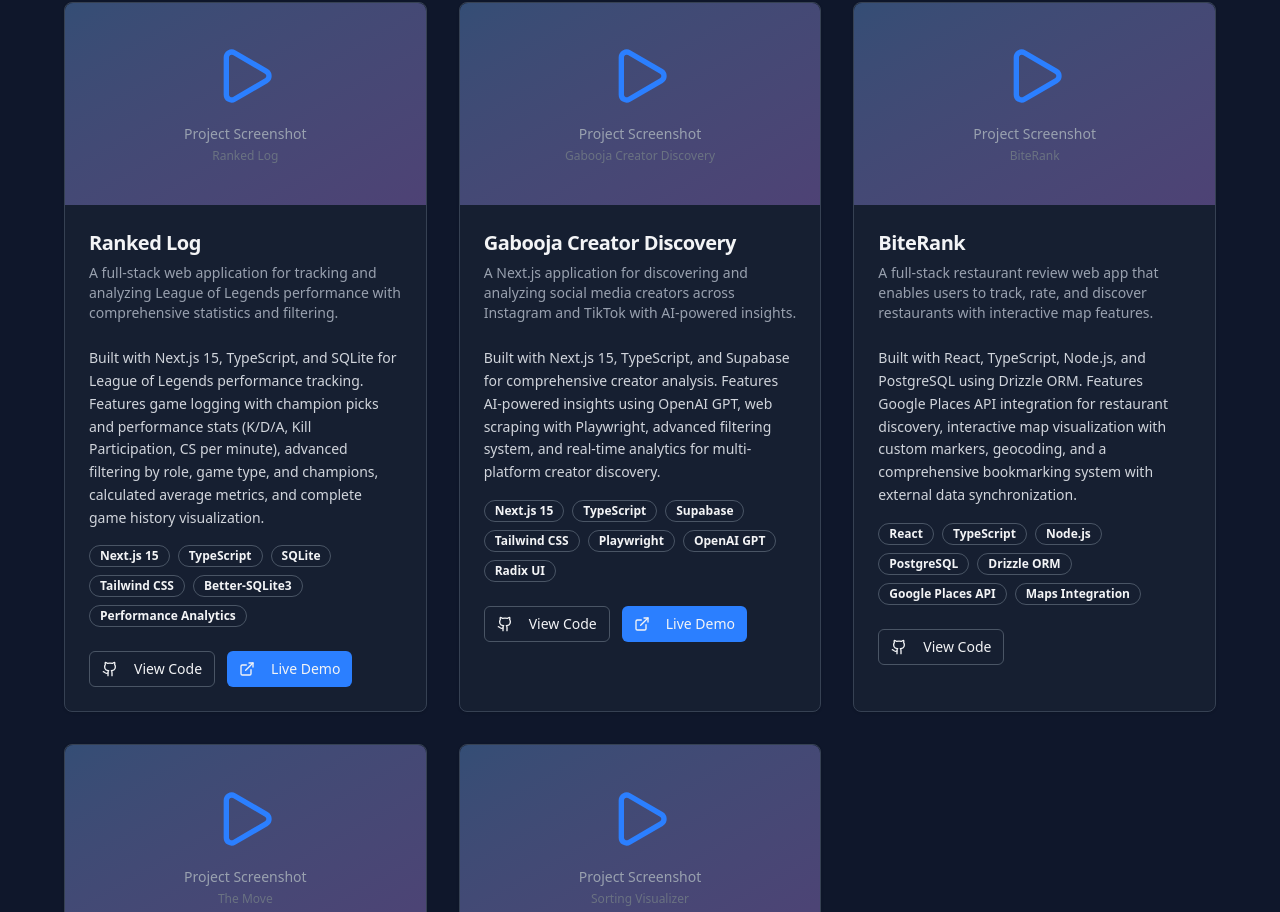
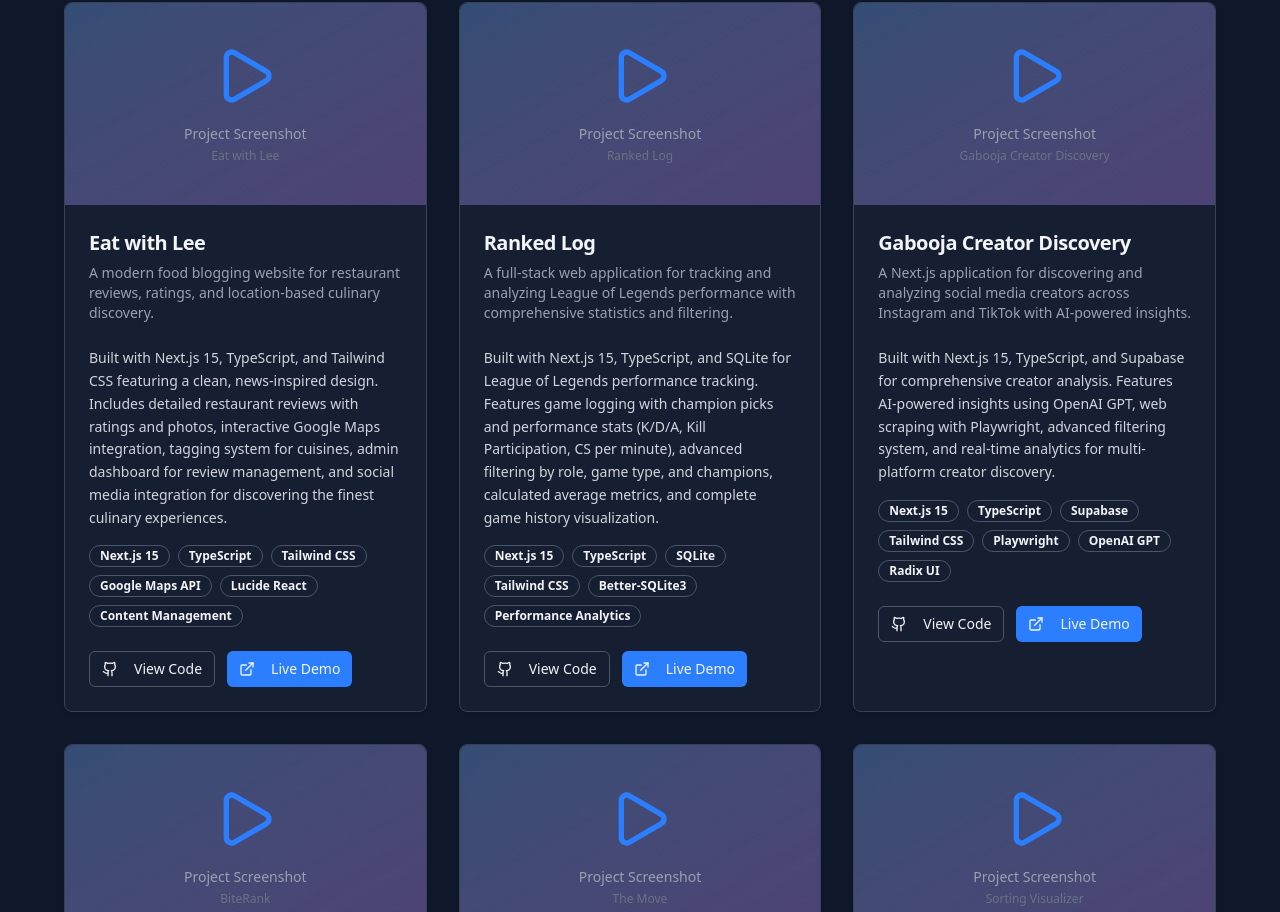
Before and after one commit to tannerlee119/Tanner-Lee-Personal-Portfolio, a Next.js app: page / in a window 1280 px wide. Shown: the part 5124-6036 px from the top of the page. Built offline with nearby package versions, Linux system fonts and the light colour scheme.

Commit message:
Add 'Eat with Lee' project to Projects component with detailed descriptions, technologies, and links for enhanced project showcase.

```diff
--- a/src/components/projects.tsx
+++ b/src/components/projects.tsx
@@ -4,6 +4,16 @@
 import { Github, ExternalLink, Play } from 'lucide-react'
 
 const projects = [
+  {
+    title: 'Eat with Lee',
+    description: 'A modern food blogging website for restaurant reviews, ratings, and location-based culinary discovery.',
+    longDescription: 'Built with Next.js 15, TypeScript, and Tailwind CSS featuring a clean, news-inspired design. Includes detailed restaurant reviews with ratings and photos, interactive Google Maps integration, tagging system for cuisines, admin dashboard for review management, and social media integration for discovering the finest culinary experiences.',
+    image: '/projects/eatwithlee.png',
+    technologies: ['Next.js 15', 'TypeScript', 'Tailwind CSS', 'Google Maps API', 'Lucide React', 'Content Management'],
+    githubUrl: 'https://github.com/tannerlee119/eatwithlee',
+    liveUrl: 'https://eatwithlee.com',
+    featured: true
+  },
   {
     title: 'Ranked Log',
     description: 'A full-stack web application for tracking and analyzing League of Legends performance with comprehensive statistics and filtering.',
```
